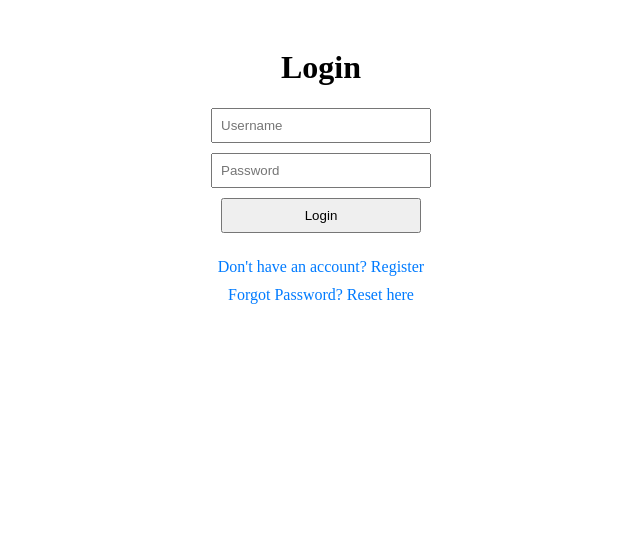
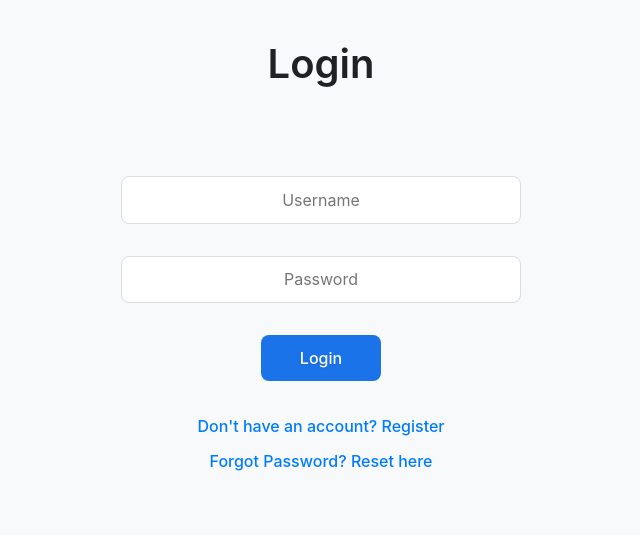
Before and after one commit to zainaboladiti/cloud-security-k8s-policy, a Flask app: page /login in a window 1280 px wide. Shown: the top 535 px of the page, without its empty margins (319-959 px from the left). Run offline with Flask 2, Linux system fonts and the light colour scheme; some libraries are stand-ins or nearby versions.

Commit message:
New UI adjustments.

```diff
--- a/static/style.css
+++ b/static/style.css
@@ -1,40 +1,131 @@
-.container {
-    max-width: 800px;
-    margin: 0 auto;
-    padding: 20px;
-    text-align: center;
+/* Base styles and resets */
+:root {
+    --primary-color: #1a73e8;
+    --secondary-color: #34a853;
+    --danger-color: #ea4335;
+    --warning-color: #fbbc05;
+    --text-color: #202124;
+    --background-color: #f8f9fa;
+    --border-color: #dadce0;
+    --shadow-color: rgba(0, 0, 0, 0.1);
 }
 
-input, button {
-    display: block;
-    margin: 10px auto;
-    padding: 8px;
-    width: 200px;
+* {
+    margin: 0;
+    padding: 0;
+    box-sizing: border-box;
 }
 
-.button {
-    display: inline-block;
-    padding: 10px 20px;
-    margin: 10px;
-    background-color: #007bff;
-    color: white;
-    text-decoration: none;
-    border-radius: 5px;
+body {
+    font-family: -apple-system, BlinkMacSystemFont, 'Segoe UI', Roboto, Oxygen, Ubuntu, Cantarell, sans-serif;
+    line-height: 1.6;
+    color: var(--text-color);
+    background-color: var(--background-color);
 }
 
-.transfer-form {
-    margin: 20px 0;
-    padding: 20px;
-    border: 1px solid #ddd;
-    border-radius: 5px;
+/* Container and layout */
+.container {
+    max-width: 1200px;
+    margin: 0 auto;
+    padding: 2rem;
+    text-align: center; /* Added center alignment for container */
 }
 
+/* Typography */
+h1, h2, h3 {
+    color: var(--text-color);
+    margin-bottom: 1.5rem;
+    text-align: center; /* Ensure all headers are centered */
+}
+
+h1 {
+    font-size: 2.5rem;
+    font-weight: 600;
+}
+
+h2 {
+    font-size: 1.8rem;
+    font-weight: 500;
+}
+
+p {
+    text-align: center; /* Center all paragraphs */
+    margin: 1rem 0;
+}
+
+/* Form elements */
+input, button, select, textarea {
+    font-family: inherit;
+    font-size: 1rem;
+}
+
+input[type="text"],
+input[type="password"],
+input[type="number"],
+textarea {
+    width: 100%;
+    max-width: 400px;
+    padding: 0.8rem 1rem;
+    margin: 0.5rem auto;
+    border: 1px solid var(--border-color);
+    border-radius: 8px;
+    background-color: white;
+    transition: border-color 0.3s, box-shadow 0.3s;
+    display: block; /* Ensure inputs are block elements */
+    text-align: center; /* Center the text inside inputs */
+}
+
+input[type="text"]:focus,
+input[type="password"]:focus,
+input[type="number"]:focus,
+textarea:focus {
+    outline: none;
+    border-color: var(--primary-color);
+    box-shadow: 0 0 0 2px rgba(26, 115, 232, 0.2);
+}
+
+/* Buttons */
+.button,
+button[type="submit"] {
+    display: inline-block;
+    padding: 0.8rem 1.5rem;
+    margin: 0.5rem;
+    background-color: var(--primary-color);
+    color: #FFFFFF !important; /* Force white text color */
+    border: none;
+    border-radius: 8px;
+    cursor: pointer;
+    font-weight: 500;
+    text-decoration: none;
+    text-align: center;
+    transition: background-color 0.3s, transform 0.3s;
+    min-width: 120px;
+    text-shadow: 0 1px 2px rgba(0, 0, 0, 0.1); /* Add slight text shadow for better visibility */
+}
+
+.button:hover,
+button[type="submit"]:hover {
+    background-color: #1557b0;
+    transform: translateY(-1px);
+}
+
+/* Section styling */
+.section {
+    background-color: white;
+    border-radius: 12px;
+    padding: 1.5rem;
+    margin: 1.5rem 0;
+    box-shadow: 0 2px 4px var(--shadow-color);
+    text-align: center; /* Center content in sections */
+}
+
+/* Profile section */
 .profile-section {
-    margin: 20px auto;
     text-align: center;
-    padding: 20px;
-    background-color: #f8f9fa;
-    border-radius: 10px;
+    padding: 2rem;
+    background-color: white;
+    border-radius: 12px;
+    box-shadow: 0 2px 4px var(--shadow-color);
 }
 
 .profile-picture {
@@ -42,22 +133,195 @@ input, button {
     height: 150px;
     border-radius: 50%;
     object-fit: cover;
-    margin: 10px auto;
-    border: 3px solid #007bff;
-    box-shadow: 0 0 10px rgba(0,0,0,0.1);
+    margin: 1rem auto;
+    border: 3px solid var(--primary-color);
+    box-shadow: 0 4px 8px var(--shadow-color);
+    display: block; /* Ensure image is centered */
 }
 
+/* Transaction history */
+.transaction-item {
+    padding: 1rem;
+    margin: 0.5rem 0;
+    background-color: white;
+    border-radius: 8px;
+    box-shadow: 0 1px 3px var(--shadow-color);
+    text-align: center; /* Center transaction items */
+}
+
+.transaction-amount {
+    font-weight: 600;
+    font-size: 1.1rem;
+    display: block; /* Make amount a block element */
+    text-align: center; /* Center the amount */
+    margin-bottom: 0.5rem;
+}
+
+.transaction-amount.sent {
+    color: var(--danger-color);
+}
+
+.transaction-amount.received {
+    color: var(--secondary-color);
+}
+
+.transaction-details {
+    color: #5f6368;
+    font-size: 0.9rem;
+    text-align: center; /* Center transaction details */
+}
+
+/* Table styles */
+table {
+    width: 100%;
+    border-collapse: collapse;
+    margin: 1rem auto; /* Center tables */
+    background-color: white;
+    border-radius: 8px;
+    overflow: hidden;
+}
+
+th, td {
+    padding: 1rem;
+    text-align: center; /* Center table content */
+    border-bottom: 1px solid var(--border-color);
+}
+
+th {
+    background-color: #f1f3f4;
+    font-weight: 500;
+    color: #5f6368;
+}
+
+tr:hover {
+    background-color: #f8f9fa;
+}
+
+/* Message and alert styling */
+#message {
+    padding: 1rem;
+    margin: 1rem 0;
+    border-radius: 8px;
+    text-align: center;
+    font-weight: 500;
+}
+
+#message.success {
+    background-color: #e6f4ea;
+    color: var(--secondary-color);
+}
+
+#message.error {
+    background-color: #fce8e6;
+    color: var(--danger-color);
+}
+
+/* Links */
+.links {
+    text-align: center;
+    margin: 1.5rem 0;
+}
+
+.links a {
+    color: var(--primary-color);
+    text-decoration: none;
+    margin: 0.5rem;
+    font-weight: 500;
+    display: inline-block; /* Better spacing for links */
+}
+
+.links a:hover {
+    text-decoration: underline;
+}
+
+/* Responsive design */
+@media (max-width: 768px) {
+    .container {
+        padding: 1rem;
+    }
+
+    h1 {
+        font-size: 2rem;
+    }
+
+    .section {
+        padding: 1rem;
+    }
+
+    table {
+        display: block;
+        overflow-x: auto;
+    }
+
+    .transaction-item {
+        text-align: center;
+    }
+}
+
+/* Forms */
+form {
+    display: flex;
+    flex-direction: column;
+    align-items: center;
+    gap: 1rem;
+    max-width: 400px;
+    margin: 0 auto;
+    text-align: center; /* Center form contents */
+}
+
+/* Admin panel specific */
+.admin-actions {
+    display: flex;
+    gap: 0.5rem;
+    justify-content: center; /* Center admin actions */
+}
+
+.admin-actions button {
+    padding: 0.5rem 1rem;
+    min-width: 80px;
+}
+
+/* Loan section */
+.loans-section table td:nth-child(2) {
+    font-weight: 500;
+}
+
+.status-pending {
+    color: var(--warning-color);
+}
+
+.status-approved {
+    color: var(--secondary-color);
+}
+
+/* Upload section */
 .profile-upload {
-    margin: 10px auto;
-    padding: 10px;
+    margin: 1rem auto;
+    text-align: center;
 }
 
 .profile-upload input[type="file"] {
     display: block;
-    margin: 10px auto;
+    width: fit-content;
+    margin: 1rem auto;
+    padding: 0.5rem;
+    text-align: center;
+    position: relative;
+    left: 50%;
+    transform: translateX(-50%);
+}
+
+/* Style for the file input wrapper */
+.profile-upload {
+    display: flex;
+    flex-direction: column;
+    align-items: center;
+    width: 100%;
+    margin: 1rem auto;
 }
 
 #upload-message {
-    margin: 10px 0;
-    font-weight: bold;
+    margin: 1rem 0;
+    font-weight: 500;
+    text-align: center;
 }
```
